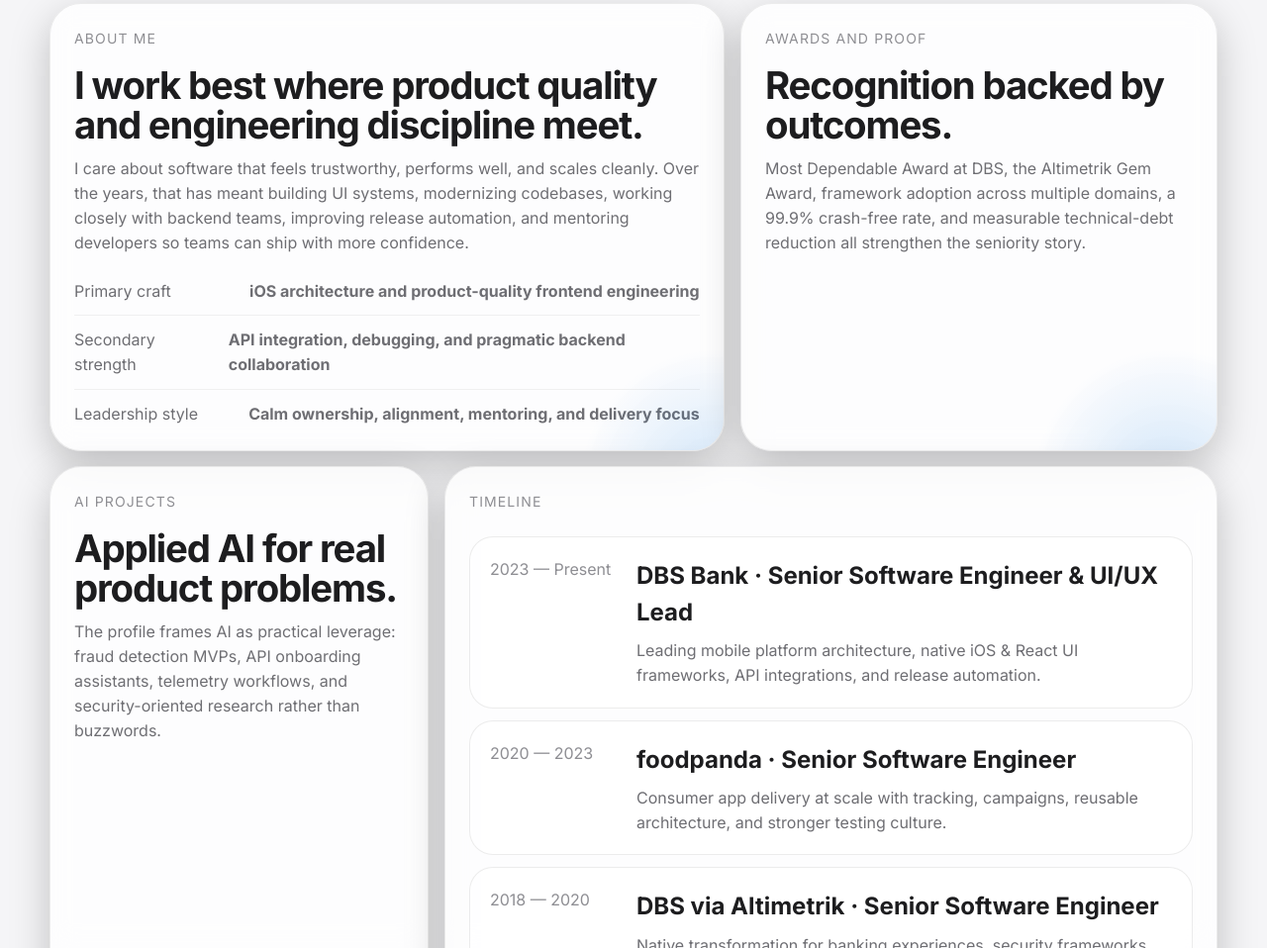
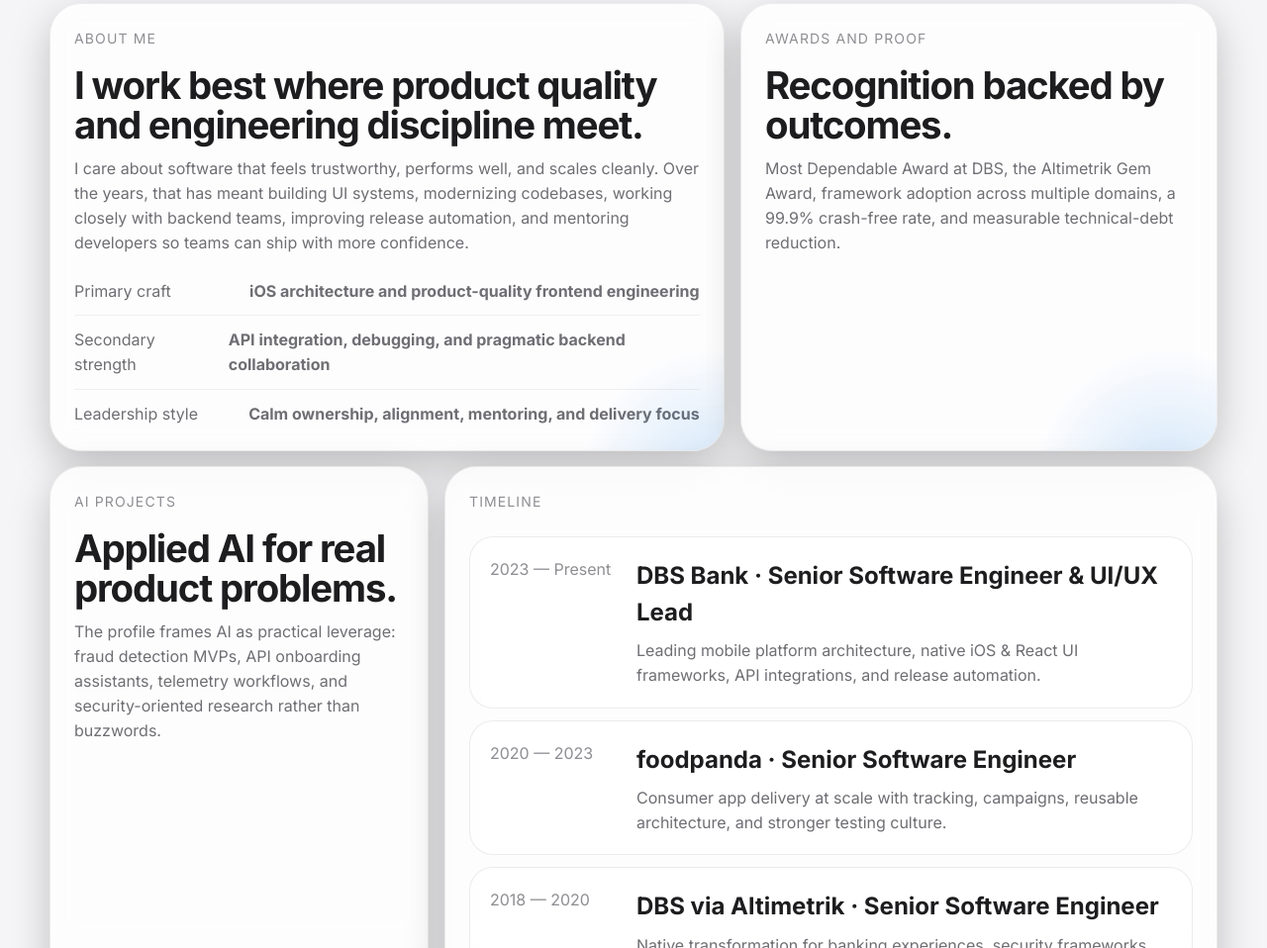
Before and after one commit to ChandraRao-Ravi/my-profile, a plain HTML site: page index.html in a window 1280 px wide. Shown: the part 5363-6321 px from the top of the page at 99% size. Drawn offline with Linux system fonts and the light colour scheme.

Commit message:
Cosmetic Changes.

```diff
--- a/index.html
+++ b/index.html
@@ -335,8 +335,7 @@
                     <div class="label">Awards and proof</div>
                     <h3>Recognition backed by outcomes.</h3>
                     <p>Most Dependable Award at DBS, the Altimetrik Gem Award, framework adoption across multiple
-                        domains, a 99.9% crash-free rate, and measurable technical-debt reduction all strengthen the
-                        seniority story.</p>
+                        domains, a 99.9% crash-free rate, and measurable technical-debt reduction.</p>
                 </article>
                 <article class="card span-4" data-reveal>
                     <div class="label">AI projects</div>
@@ -521,20 +520,24 @@
                         <div class="app-phone-frame">
                             <div class="app-slider" data-app-track>
                                 <div class="app-slide">
-                                    <img src="assets/siri-voice-payments-1.png" alt="Siri Voice Payments Shortcuts screen">
+                                    <img src="assets/siri-voice-payments-1.png"
+                                        alt="Siri Voice Payments Shortcuts screen">
                                 </div>
                                 <div class="app-slide">
                                     <img src="assets/siri-voice-payments-2.png"
                                         alt="Siri Voice Payments Shortcuts, contacts screen">
                                 </div>
                                 <div class="app-slide">
-                                    <img src="assets/siri-voice-payments-3.png" alt="Siri Voice Payments screen with details about the payment draft">
+                                    <img src="assets/siri-voice-payments-3.png"
+                                        alt="Siri Voice Payments screen with details about the payment draft">
                                 </div>
                                 <div class="app-slide">
-                                    <img src="assets/siri-voice-payments-4.png" alt="Siri Voice Payments confirmation screen with Pay button">
+                                    <img src="assets/siri-voice-payments-4.png"
+                                        alt="Siri Voice Payments confirmation screen with Pay button">
                                 </div>
                                 <div class="app-slide">
-                                    <img src="assets/siri-voice-payments-5.png" alt="Siri Voice Payments confirmation screen">
+                                    <img src="assets/siri-voice-payments-5.png"
+                                        alt="Siri Voice Payments confirmation screen">
                                 </div>
                             </div>
                             <div class="app-dots" data-app-dots>
```
Lines whose indentation alone changed are shown as unchanged.
